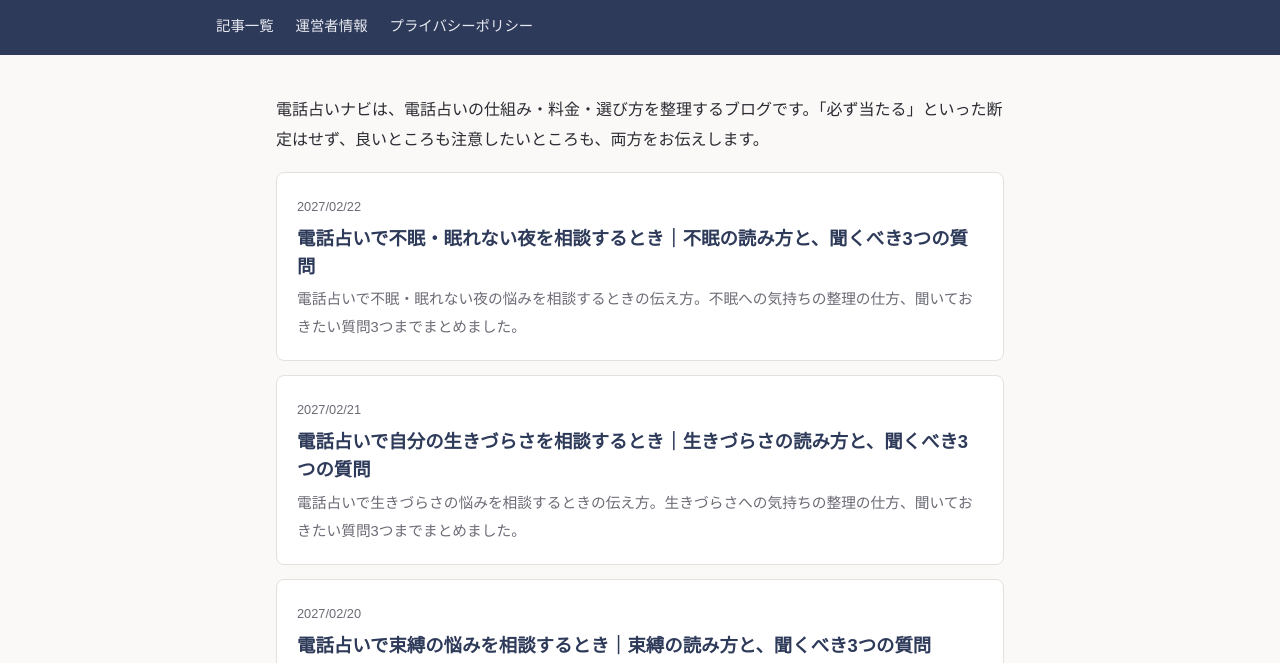
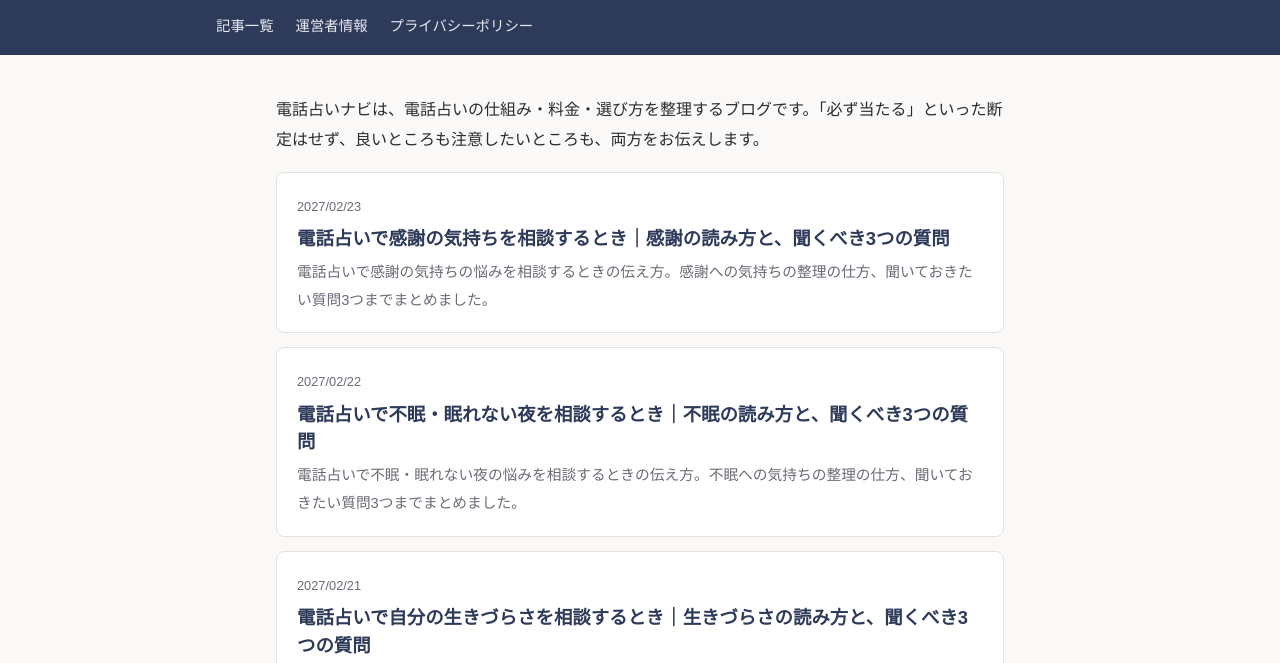
Before and after one commit to yuito1993/denwa-blog, a plain HTML site: page index.html in a window 1280 px wide. Shown: the part 98-761 px from the top of the page. Drawn offline with Linux system fonts and the light colour scheme.

Commit message:
Update index: 101 articles

```diff
--- a/index.html
+++ b/index.html
@@ -22,6 +22,11 @@
 <main class="container">
   <p>電話占いナビは、電話占いの仕組み・料金・選び方を整理するブログです。「必ず当たる」といった断定はせず、良いところも注意したいところも、両方をお伝えします。</p>
   <ul class="article-list">
+    <li>
+      <span class="date">2027/02/23</span>
+      <h2><a href="articles/kansha-sodan.html">電話占いで感謝の気持ちを相談するとき｜感謝の読み方と、聞くべき3つの質問</a></h2>
+      <p>電話占いで感謝の気持ちの悩みを相談するときの伝え方。感謝への気持ちの整理の仕方、聞いておきたい質問3つまでまとめました。</p>
+    </li>
     <li>
       <span class="date">2027/02/22</span>
       <h2><a href="articles/fumin-nemurenai-yoru-sodan.html">電話占いで不眠・眠れない夜を相談するとき｜不眠の読み方と、聞くべき3つの質問</a></h2>
```
